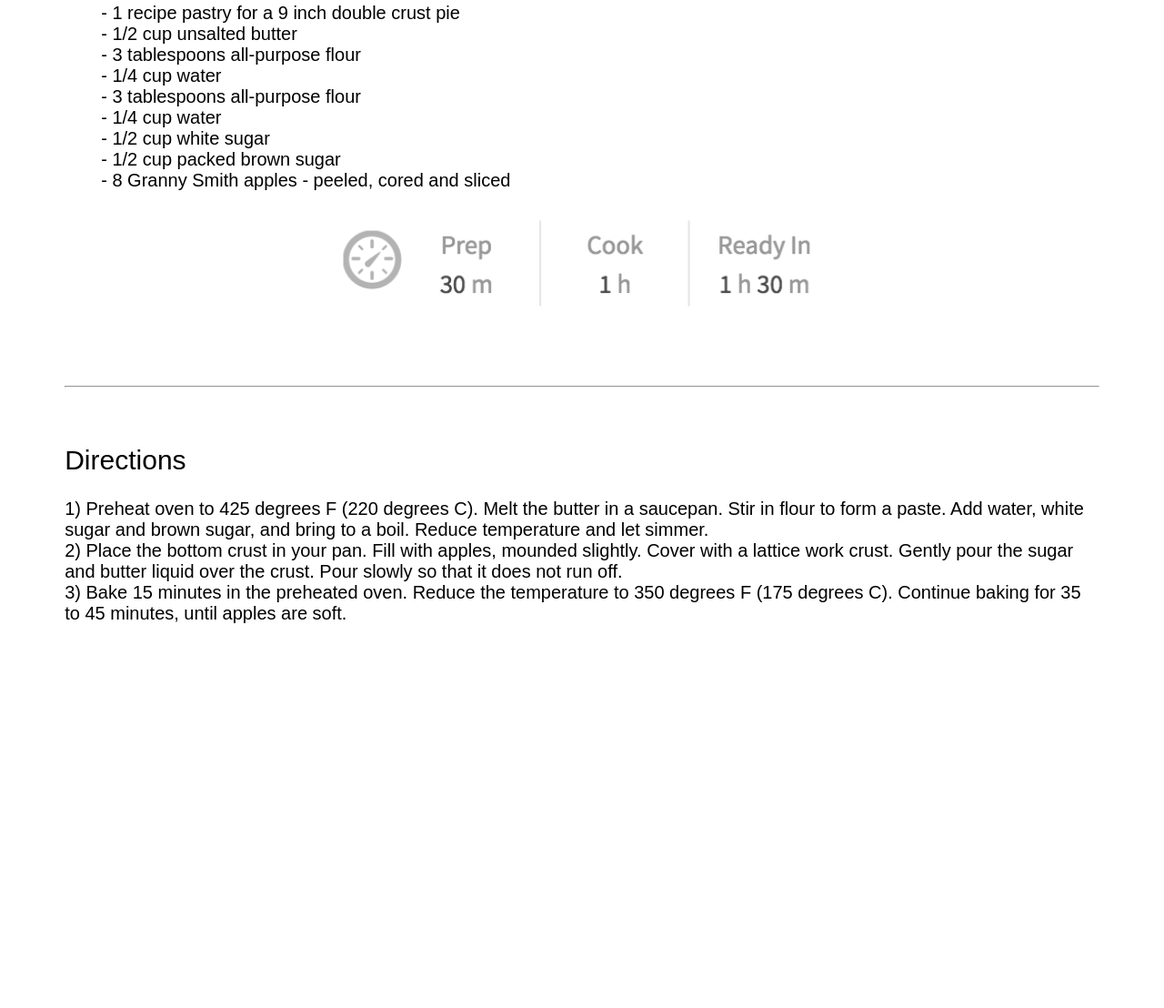
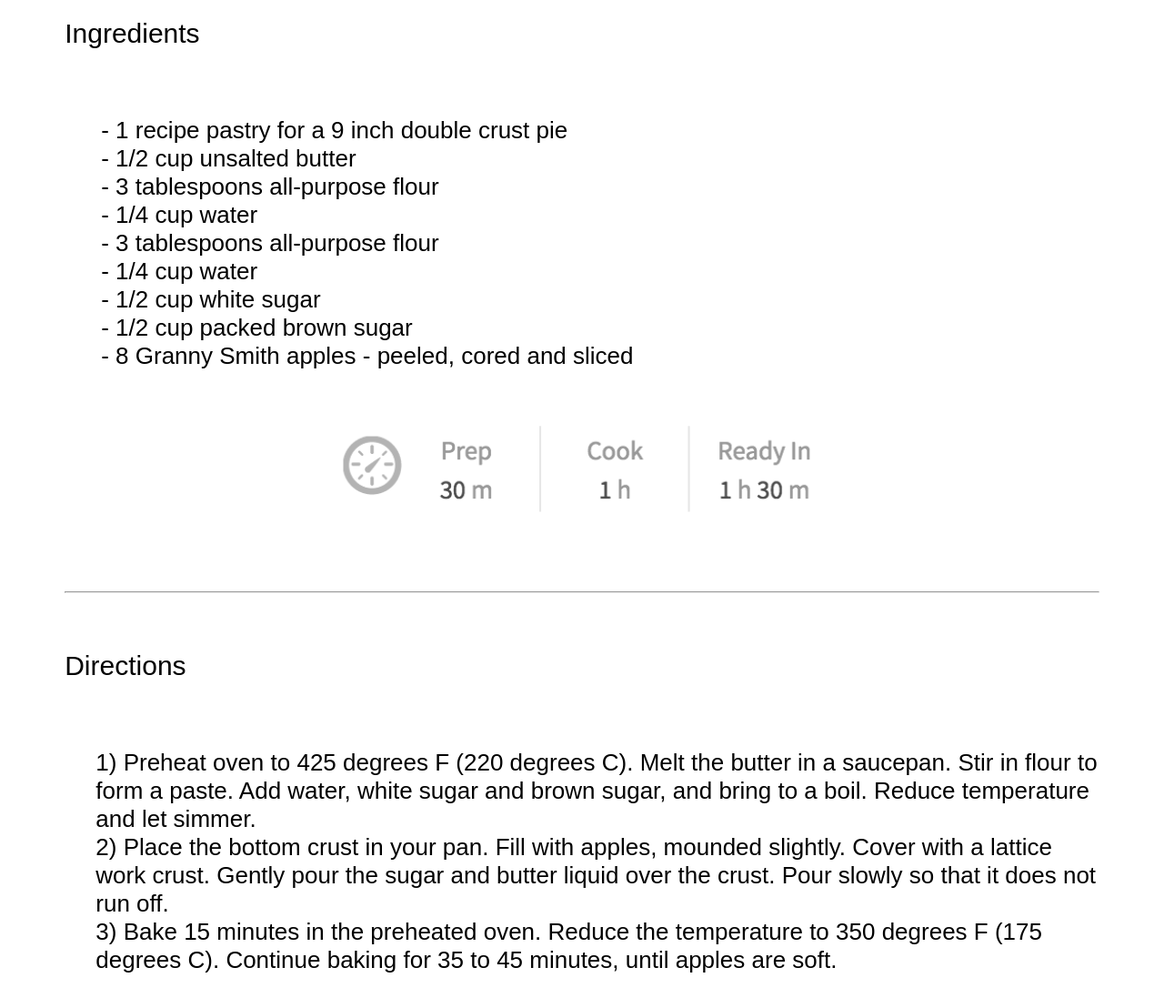
Before and after one commit to ironhack-web-1/w2d2-lab-css-recipes-clone-JReuman1, a plain HTML site: page apple-pie/index.html in a window 1280 px wide. Shown: the part 802-1910 px from the top of the page at 91% size. Before the commit the page ends 1551 px from the top, so only its background shows below. Drawn offline with Linux system fonts and the light colour scheme.

Commit message:
Correción de algunos detalles

```diff
--- a/apple-pie/index.html
+++ b/apple-pie/index.html
@@ -19,6 +19,8 @@
     favorites as well!
       </p>
 
+      <br>
+
       <img class = "image" src="../apple-pie/images/recipe-info.png">
     </div>
 
@@ -26,6 +28,7 @@
 
     <div id="ingredients">
       <h2>Ingredients</h2>
+      <br>
       <ul>
         <li>- 1 recipe pastry for a 9 inch double crust pie</li>
         <li>- 1/2 cup unsalted butter</li>
@@ -38,6 +41,8 @@
         <li>- 8 Granny Smith apples - peeled, cored and sliced</li>
       </ul>
 
+      <br>
+
       <img class = "image" src="../apple-pie/images/cooking-info.png">
     </div>
 
@@ -45,7 +50,8 @@
 
     <div id="directions">
       <h2>Directions</h2>
-      <p>
+      <br>
+      <p id = "segundoParrafo">
         1) Preheat oven to 425 degrees F (220 degrees C). Melt the butter in a saucepan. Stir in flour to form a paste. Add water, white sugar and brown sugar, and bring to a boil. Reduce temperature and let simmer.<br>
         2) Place the bottom crust in your pan. Fill with apples, mounded slightly. Cover with a lattice work crust. Gently pour the sugar and butter liquid over the crust. Pour slowly so that it does not run off.<br>
         3) Bake 15 minutes in the preheated oven. Reduce the temperature to 350 degrees F (175 degrees C). Continue baking for 35 to 45 minutes, until apples are soft.
--- a/apple-pie/styles/style.css
+++ b/apple-pie/styles/style.css
@@ -50,13 +50,24 @@ header h1 {
 
 ul {
     list-style-type: none;
+    font-size: 1.3em;
+    font-weight: lighter;
 }
 
 h2{
-    font-weight: normal;
+    font-weight:lighter;
 }
 
 h1{
     font-size: 2.5em;
-    font-weight: normal;
+    font-weight: lighter;
 }
+
+p {
+    font-size: 1.3em;
+    font-weight: lighter;
+}
+
+#segundoParrafo {
+    padding-left: 3%;
+}
```
